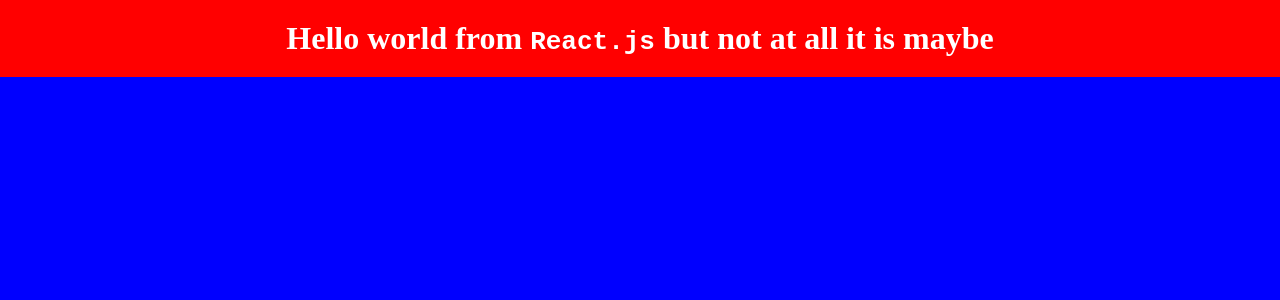
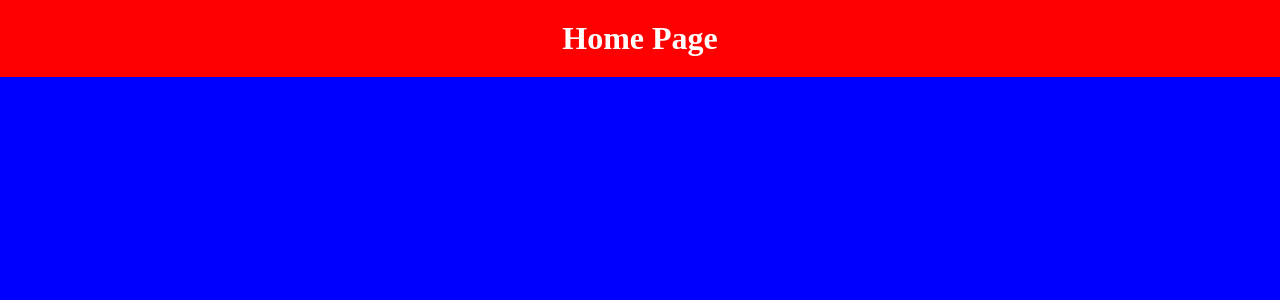
Before and after one commit to realEdgar/react-store, a React app: page / in a window 1280 px wide. Shown: the top 300 px of the page. Built offline with nearby package versions, Linux system fonts and the light colour scheme.

Commit message:
Buildung the base of the project

```diff
--- a/package.json
+++ b/package.json
@@ -14,7 +14,8 @@
   },
   "dependencies": {
     "react": "^17.0.2",
-    "react-dom": "^17.0.2"
+    "react-dom": "^17.0.2",
+    "react-router-dom": "^5.2.0"
   },
   "devDependencies": {
     "@babel/core": "^7.13.16",
--- a/src/components/App.jsx
+++ /dev/null
@@ -1,13 +0,0 @@
-import React from 'react';
-
-import '../styles/components/app.css';
-
-const App = () => {
-  return (
-    <h1>
-      Hello world from <code>React.js</code> but not at all it is maybe
-    </h1>
-  );
-};
-
-export default App;
--- /dev/null
+++ b/src/containers/Checkout.jsx
@@ -0,0 +1,5 @@
+import React from 'react';
+
+export const Checkout = () => {
+  return <h1>Checkout Page</h1>;
+};
--- /dev/null
+++ b/src/containers/Home.jsx
@@ -0,0 +1,5 @@
+import React from 'react';
+
+export const Home = () => {
+  return <h1>Home Page</h1>;
+};
--- /dev/null
+++ b/src/containers/Information.jsx
@@ -0,0 +1,5 @@
+import React from 'react';
+
+export const Information = () => {
+  return <h1>Information Page</h1>;
+};
--- /dev/null
+++ b/src/containers/NotFound.jsx
@@ -0,0 +1,5 @@
+import React from 'react';
+
+export const NotFound = () => {
+  return <h1>Not Found Page</h1>;
+};
--- /dev/null
+++ b/src/containers/Payment.jsx
@@ -0,0 +1,5 @@
+import React from 'react';
+
+export const Payment = () => {
+  return <h1>Payment Page</h1>;
+};
--- /dev/null
+++ b/src/containers/Success.jsx
@@ -0,0 +1,5 @@
+import React from 'react';
+
+export const Success = () => {
+  return <h1>Success Page</h1>;
+};
--- a/src/index.js
+++ b/src/index.js
@@ -1,5 +1,5 @@
 import React from 'react';
 import ReactDOM from 'react-dom';
-import App from './components/App';
+import App from './routes/App';
 
 ReactDOM.render(<App />, document.getElementById('app'));
--- /dev/null
+++ b/src/routes/App.jsx
@@ -0,0 +1,28 @@
+import React from 'react';
+import { BrowserRouter, Switch, Route } from 'react-router-dom';
+
+import { Checkout } from '../containers/Checkout';
+import { Home } from '../containers/Home';
+import { Information } from '../containers/Information';
+import { Payment } from '../containers/Payment';
+import { Success } from '../containers/Success';
+import { NotFound } from '../containers/NotFound';
+
+import '../styles/components/app.css';
+
+const App = () => {
+  return (
+    <BrowserRouter>
+      <Switch>
+        <Route exact path="/" component={Home} />
+        <Route exact path="/checkout" component={Checkout} />
+        <Route exact path="/checkout/information" component={Information} />
+        <Route exact path="/checkout/payment" component={Payment} />
+        <Route exact path="/checkout/success" component={Success} />
+        <Route component={NotFound} />
+      </Switch>
+    </BrowserRouter>
+  );
+};
+
+export default App;
--- a/webpack.config.js
+++ b/webpack.config.js
@@ -7,6 +7,7 @@ module.exports = {
   output: {
     path: path.resolve(__dirname, 'dist'),
     filename: 'bundle.js',
+    publicPath: '/',
   },
   resolve: {
     extensions: ['.js', '.jsx'],
@@ -50,6 +51,7 @@ module.exports = {
   ],
   devServer: {
     contentBase: path.join(__dirname, 'dist'),
+    historyApiFallback: true,
     compress: true,
     port: 3005,
   },
```
Also changed, not shown: 1 other file (tests, documents, lock files or other folders).
